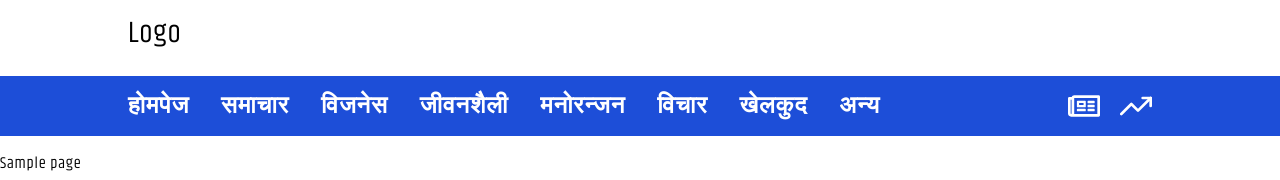
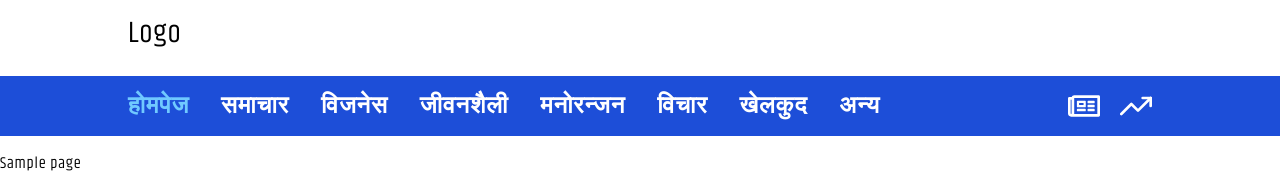
Before and after one commit to prajjwalz1/abiralsanchar-next-prod, a Next.js app: page / in a window 1280 px wide. Shown: the top 180 px of the page. Built offline with nearby package versions, Linux system fonts and the light colour scheme.

Commit message:
refractored previous code

```diff
--- a/next.config.js
+++ b/next.config.js
@@ -1,4 +1,6 @@
 /** @type {import('next').NextConfig} */
-const nextConfig = {}
+const nextConfig = {
+  output: "export"
+}
 
 module.exports = nextConfig
--- a/src/app/layout.tsx
+++ b/src/app/layout.tsx
@@ -1,10 +1,10 @@
+import * as styles from "@/assets/css/styles";
 import { RootLayoutSchema } from "@/utils/schemas/CommonSchema";
-import { rootLayoutCss } from "@/assets/css/styles/common";
 import { RootFooter, RootHeader } from "@/dynamic-imports/components";
 import "@/styles/globals.css";
 
 // Styles
-const { parent } = rootLayoutCss;
+const { parent } = styles.rootLayoutCss;
 
 const RootLayout: React.FC<RootLayoutSchema> = (props) => {
   // Props
--- a/src/assets/colors/color.ts
+++ b/src/assets/colors/index.ts
@@ -3,7 +3,7 @@ export const active_link = "text-blue-500";
 export const sky = "text-blue-sky";
 
 // Navbar
-export const navbar_link = "text-white hover:text-blue-sky";
+export const navbar_link = "hover:text-blue-sky";
 export const navbar = "bg-blue-700";
 
 // Icons
--- a/src/assets/css/styles/common.ts
+++ /dev/null
@@ -1,15 +0,0 @@
-import { Khand } from "next/font/google";
-
-//////////////////////////////
-// Root layout css
-//////////////////////////////
-const khand = Khand({ weight: "400", subsets: ["latin"] });
-export const rootLayoutCss = {
-  parent: {
-    fontFamily: khand.style.fontFamily,
-  },
-};
-
-// Active links
-export const getActiveLink = (isFlag: boolean, color?: string) =>
-  isFlag && !color ? "text-blue-500" : isFlag && color ? color : "";
--- a/src/assets/css/styles/index.ts
+++ b/src/assets/css/styles/index.ts
@@ -1 +1,21 @@
+import { Khand } from "next/font/google";
+import * as colors from "@/assets/colors";
+
+//////////////////////////////
+// Base css
+//////////////////////////////
 export const paddingX = "px-8 md:px-16 lg:px-32";
+
+//////////////////////////////
+// Root layout css
+//////////////////////////////
+const khand = Khand({ weight: "400", subsets: ["latin"] });
+export const rootLayoutCss = {
+  parent: {
+    fontFamily: khand.style.fontFamily,
+  },
+};
+
+// Active links
+export const getActiveLink = (isFlag: boolean, color?: string) =>
+  isFlag ? color ?? colors.active_link : "text-white";
--- a/src/helpers/components/layouts/root/Footer.tsx
+++ b/src/helpers/components/layouts/root/Footer.tsx
@@ -1,5 +1,5 @@
-import * as fonts from "@/assets/fonts/font";
-import * as colors from "@/assets/colors/color";
+import * as fonts from "@/assets/fonts";
+import * as colors from "@/assets/colors";
 import * as styles from "@/assets/css/styles";
 import {
   footer_end_items,
--- a/src/helpers/components/layouts/root/Header.tsx
+++ b/src/helpers/components/layouts/root/Header.tsx
@@ -1,8 +1,9 @@
 "use client";
-import * as colors from "@/assets/colors/color";
-import * as fonts from "@/assets/fonts/font";
+// Assets
+import * as colors from "@/assets/colors";
+import * as fonts from "@/assets/fonts";
 import * as styles from "@/assets/css/styles";
-import { getActiveLink } from "@/assets/css/styles/common";
+
 import { navbar_menu_items } from "@/utils/constants/layouts-constants";
 import { getUniqueKey } from "@/utils/methods/stringMethods";
 import { LinkSchema } from "@/utils/schemas/CommonSchema";
@@ -32,7 +33,7 @@ const Navbar = () => {
           <Link
             key={getUniqueKey(idx, label)}
             href={href}
-            className={`${colors.navbar_link} ${getActiveLink(
+            className={`${colors.navbar_link} ${styles.getActiveLink(
               href === pathname,
               colors.sky
             )}`}
```
Also changed, not shown: src/assets/fonts/index.ts (renamed from src/assets/fonts/font.ts), 1 other file (tests, documents, lock files or other folders).
